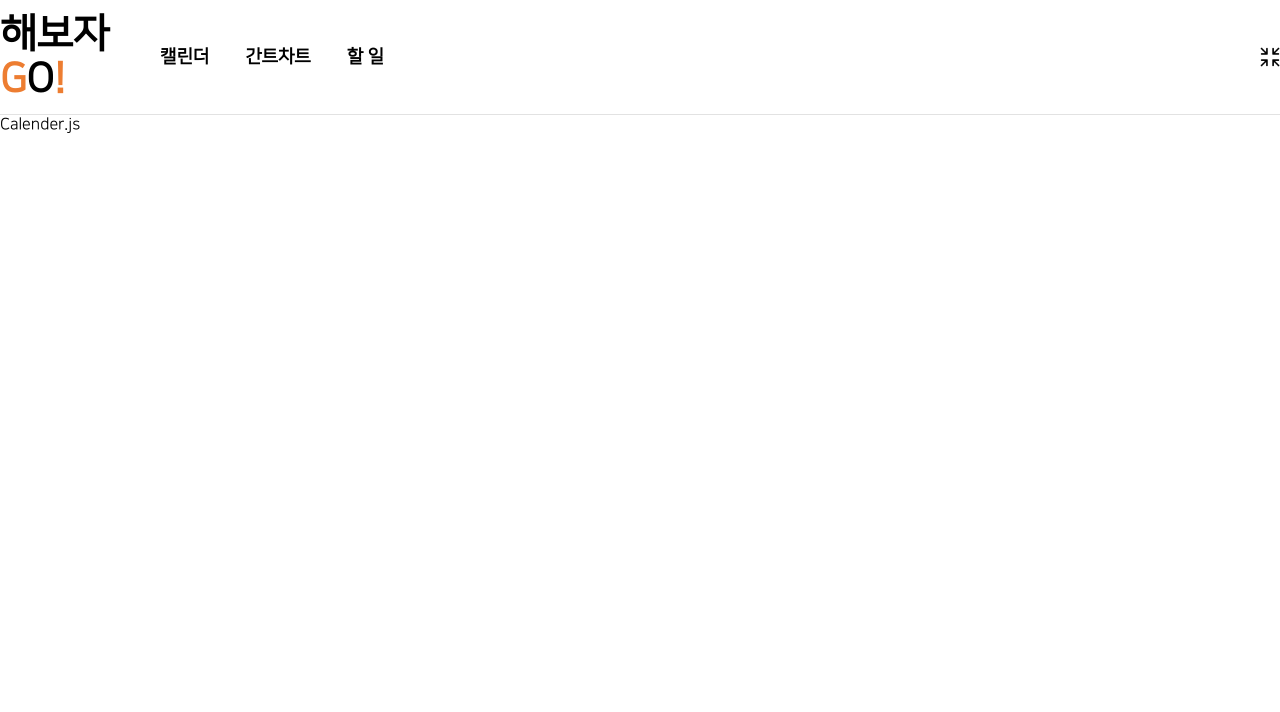
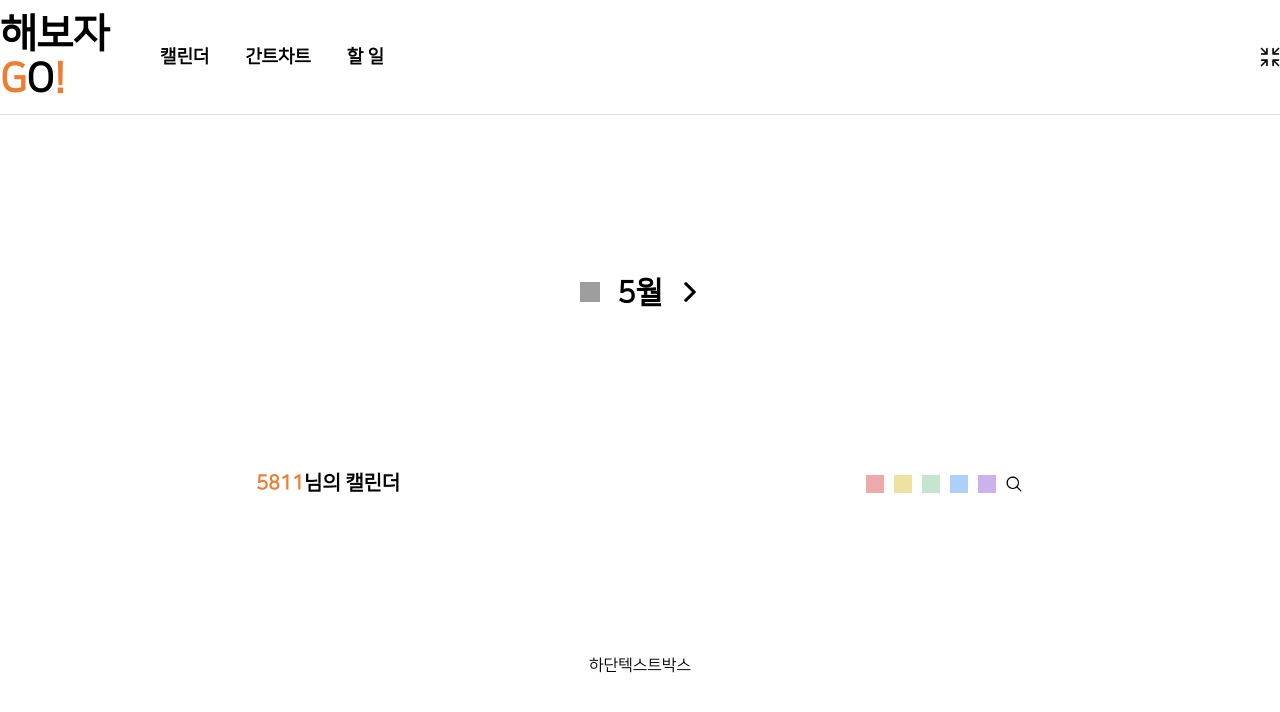
Before and after one commit to zzannorita/LetsDoIt, a React (Create React App) app in the folder front/: page / in a window 1280 px wide. Shown: the top 712 px of the page. Built offline with nearby package versions, Linux system fonts and the light colour scheme; grey boxes are pictures that could not be loaded.

Commit message:
Design: 캘린더 UI추가

```diff
--- a/front/src/components/component/Calender.js
+++ b/front/src/components/component/Calender.js
@@ -1,7 +1,66 @@
-import React from "react";
+import React, { useState } from "react";
+
+import style from "./Calender.module.css";
+import styles from "../navi/Login.module.css";
+import left from "../../img/left.png";
+import right from "../../img/right.png";
+import search from "../../img/search.png";
 
 const Calender = () => {
-  return <div>Calender.js</div>;
+  const [value, onChange] = useState(new Date());
+
+  return (
+    <div className={style.container}>
+      <div className={style.mainBox}>
+        <div className={style.monthBox}>
+          <div>
+            <img className={style.img} src={left} alt="left"></img>
+          </div>
+          <div className={style.month}>5월</div>
+          <div>
+            <img className={style.img} src={right} alt="right"></img>
+          </div>
+        </div>
+        <div className={style.topBox}>
+          <div className={style.nameBox}>
+            <span className={styles.highlight}>5811</span>님의 캘린더
+          </div>
+          <div className={style.selectBox}>
+            <div className={style.colorBox}>
+              <label className={`${style.checkbox_label} ${style.red}`}>
+                <input type="checkbox" name="red" value="red"></input>
+                <span className={style.checkbox_icon}></span>
+              </label>
+              <label className={`${style.checkbox_label} ${style.yellow}`}>
+                <input type="checkbox" name="yellow" value="yellow"></input>
+                <span className={style.checkbox_icon}></span>
+              </label>
+              <label className={`${style.checkbox_label} ${style.green}`}>
+                <input type="checkbox" name="green" value="green"></input>
+                <span className={style.checkbox_icon}></span>
+              </label>
+              <label className={`${style.checkbox_label} ${style.blue}`}>
+                <input type="checkbox" name="blue" value="blue"></input>
+                <span className={style.checkbox_icon}></span>
+              </label>
+              <label className={`${style.checkbox_label} ${style.purple}`}>
+                <input type="checkbox" name="purple" value="purple"></input>
+                <span className={style.checkbox_icon}></span>
+              </label>
+            </div>
+            <div className={style.searchImg}>
+              <img className={style.img} src={search} alt="search"></img>
+            </div>
+          </div>
+        </div>
+        {/* <div className={style.calendarBox}>
+          <div className={style.day}>요일</div>
+          <div className={style.box}>숫자</div>
+        </div> */}
+        <div className={style.textBox}>하단텍스트박스</div>
+      </div>
+    </div>
+  );
 };
 
 export default Calender;
--- a/front/src/components/component/Calender.module.css
+++ b/front/src/components/component/Calender.module.css
@@ -0,0 +1,98 @@
+.container {
+  display: flex;
+  justify-content: center;
+}
+
+.mainBox {
+  display: flex;
+  flex-direction: column;
+  justify-content: space-evenly;
+  align-items: center;
+  height: 90vh;
+  width: 60%;
+}
+
+.monthBox {
+  display: flex;
+  justify-content: space-between;
+  align-items: center;
+  width: 15vh;
+}
+
+.img {
+  width: 20px;
+  height: 20px;
+}
+
+.month {
+  font-size: 30px;
+  font-weight: bold;
+}
+
+.topBox {
+  display: flex;
+  width: 100%;
+  justify-content: space-between;
+  align-items: center;
+}
+
+.nameBox {
+  display: flex;
+  font-size: 20px;
+  font-weight: bold;
+}
+
+.selectBox {
+  display: flex;
+}
+
+.colorBox {
+  display: flex;
+  justify-content: space-between;
+  align-items: center;
+  gap: 10px;
+}
+
+.searchImg {
+  display: flex;
+  align-items: center;
+}
+
+/* 체크박스 커스텀 */
+input[type="checkbox"] {
+  display: none;
+}
+
+.checkbox_icon {
+  display: flex;
+  width: 18px;
+  height: 18px;
+}
+
+.red .checkbox_icon {
+  background-color: #eeaaaa;
+}
+
+.yellow .checkbox_icon {
+  background-color: #efe2a1;
+}
+
+.green .checkbox_icon {
+  background-color: #c4e6ce;
+}
+
+.blue .checkbox_icon {
+  background-color: #add0fb;
+}
+
+.purple .checkbox_icon {
+  background-color: #cbb1ed;
+  margin-right: 8px;
+}
+
+input[type="checkbox"]:checked + .checkbox_icon::after {
+  content: "✔";
+  color: #555555;
+  font-size: 14px;
+  margin: 0 auto;
+}
```
